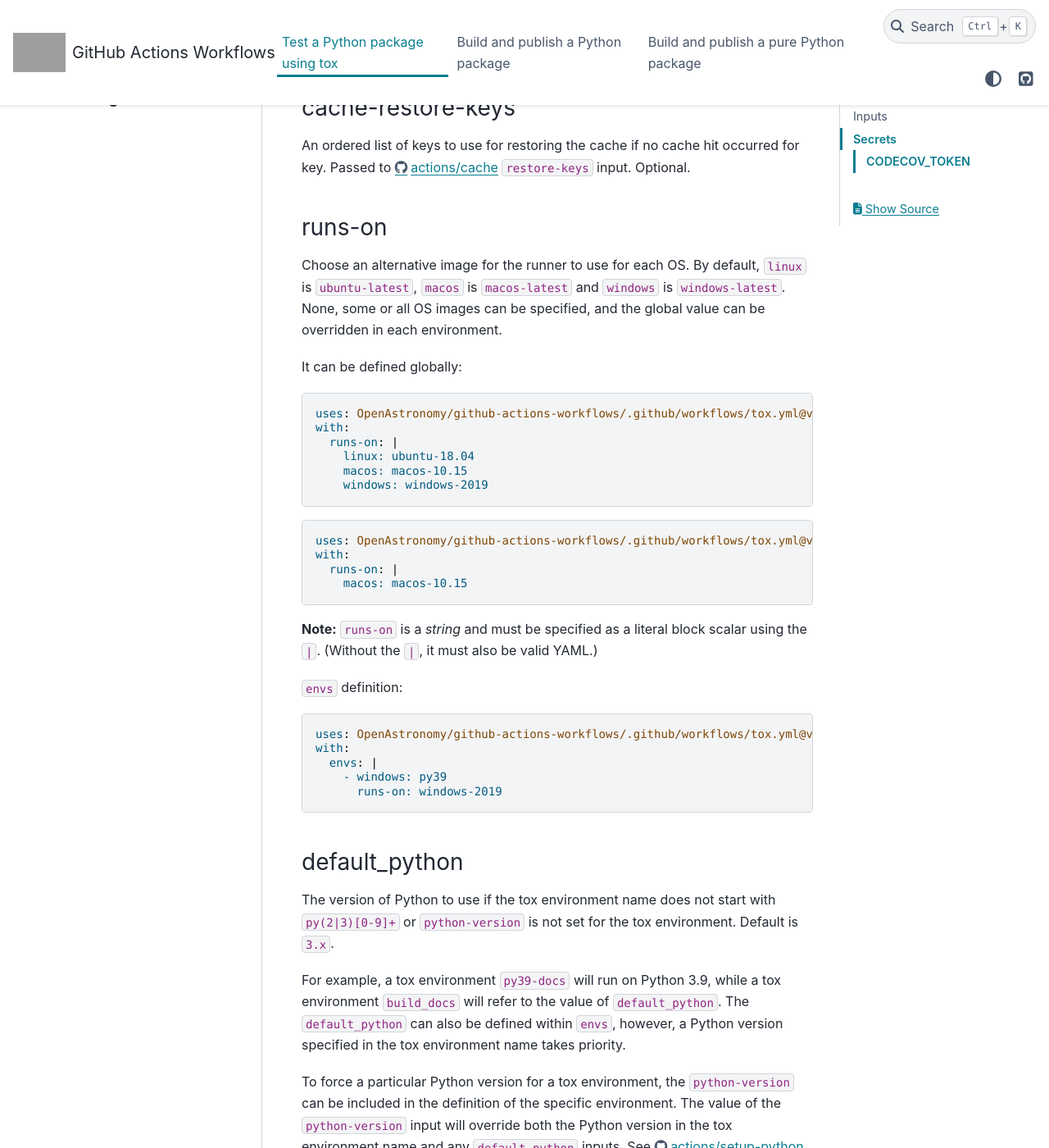
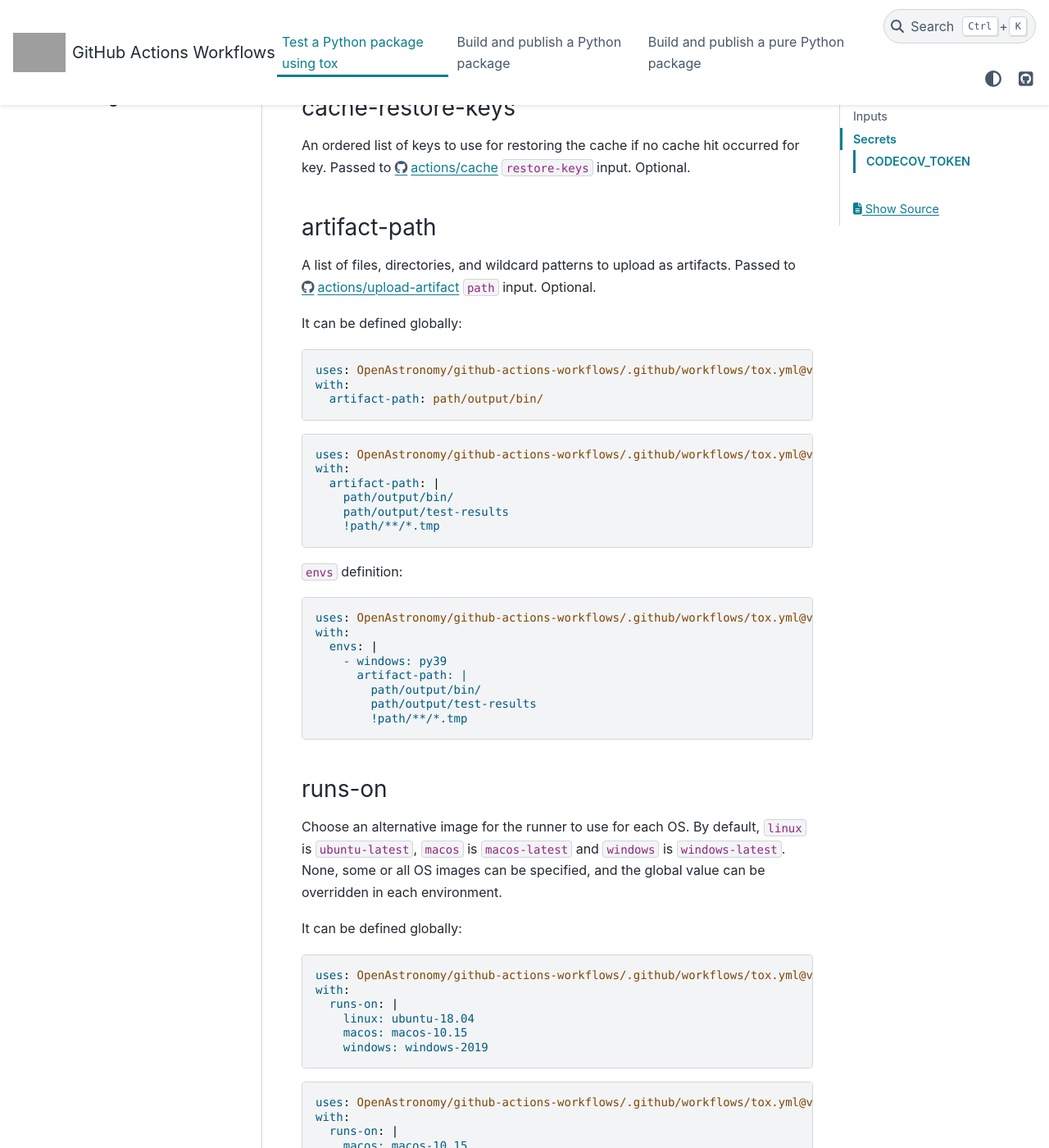
Before and after one commit to OpenAstronomy/github-actions-workflows, a Sphinx documentation site: the page built from docs/source/tox.rst, in a window 1280 px wide and 1400 px high, scrolled down 5896 px. Shown: the whole window at 82% size. Built offline with Sphinx 7.4.7 and the PyData theme 0.15.4, drawn with Linux system fonts in a browser that asks for light colours; grey boxes are pictures that could not be loaded.

Commit message:
Add artifact upload step

```diff
--- a/docs/source/tox.rst
+++ b/docs/source/tox.rst
@@ -299,6 +299,43 @@ occurred for key. Passed to
 https://github.com/actions/cache
 ``restore-keys`` input. Optional.
 
+artifact-path
+^^^^^^^^^^^^^
+
+A list of files, directories, and wildcard patterns to upload as
+artifacts. Passed to https://github.com/actions/upload-artifact
+``path`` input. Optional.
+
+It can be defined globally:
+
+.. code:: yaml
+
+   uses: OpenAstronomy/github-actions-workflows/.github/workflows/tox.yml@v1
+   with:
+     artifact-path: path/output/bin/
+
+.. code:: yaml
+
+   uses: OpenAstronomy/github-actions-workflows/.github/workflows/tox.yml@v1
+   with:
+     artifact-path: |
+       path/output/bin/
+       path/output/test-results
+       !path/**/*.tmp
+
+``envs`` definition:
+
+.. code:: yaml
+
+   uses: OpenAstronomy/github-actions-workflows/.github/workflows/tox.yml@v1
+   with:
+     envs: |
+       - windows: py39
+         artifact-path: |
+           path/output/bin/
+           path/output/test-results
+           !path/**/*.tmp
+
 runs-on
 ^^^^^^^
 
```
Also changed, not shown: 2 other files.
